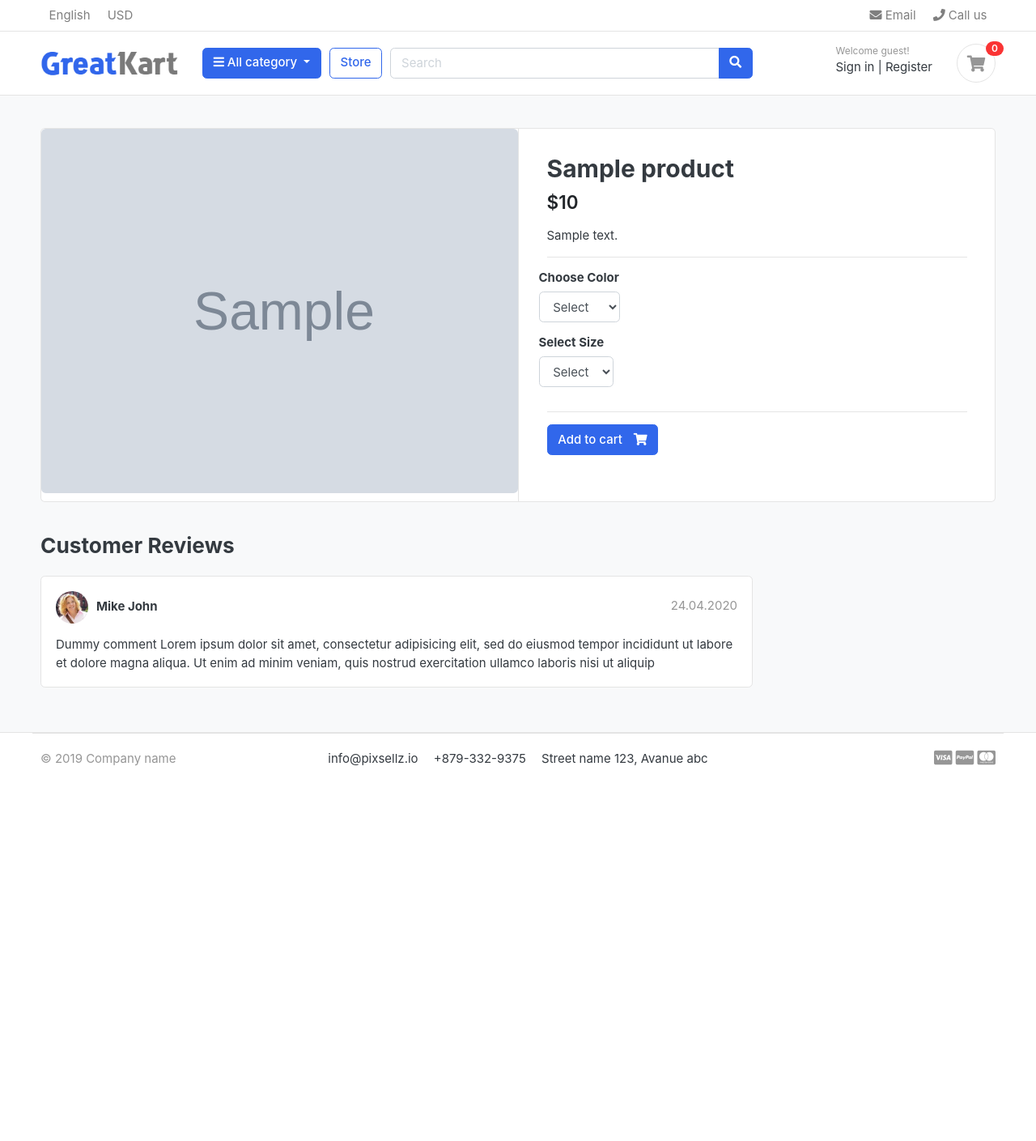
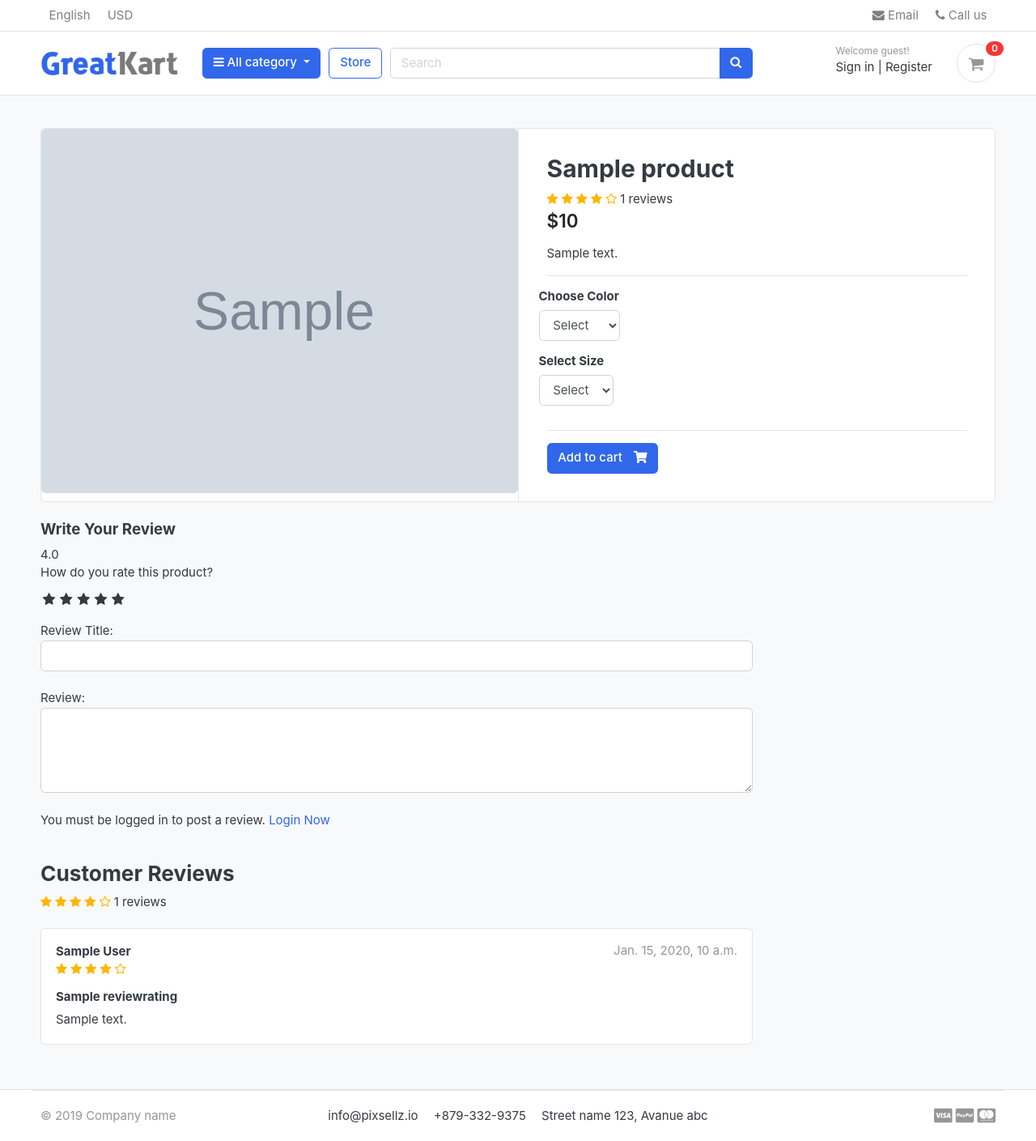
Before and after one commit to MaitreyG/greatkart-django, a Django app: a page that uses templates/base.html in a window 1280 px wide. Shown: the whole page at 81% size. Before the commit the page ends 946 px from the top, so only its background shows below. Run offline with Django 5.2, Linux system fonts and the light colour scheme; tables that the repository leaves empty hold one stand-in row (values such as "Sample post"); grey boxes marked "Sample" are stand-in pictures; some libraries are stand-ins or nearby versions; some web fonts are replaced.

Commit message:
review and rating

```diff
--- a/accounts/models.py
+++ b/accounts/models.py
@@ -63,6 +63,8 @@ class Account(AbstractBaseUser):
 
     objects = MyAccountManager()
 
+
+
     def full_name(self):
         return f'{self.first_name} {self.last_name}'
 
--- /dev/null
+++ b/greatkart/static/css/custom.css
@@ -0,0 +1,42 @@
+.rate > input{
+  display: none;
+}
+
+.rate{
+  display: inline-block;
+  border: 0;
+}
+
+
+.rate > label{
+  float: right;
+}
+
+.rate > label:before{
+  display: inline-block;
+  font-size: 1.1rem;
+  font-family: FontAwesome;
+  content: "\f005";
+  margin: 0;
+  padding: 0.3rem .2rem;
+  cursor: pointer;
+}
+
+.rate .half:before{
+  content: "\f089";
+  position: absolute;
+  padding-right: 0;
+}
+
+input:checked ~ label, label:hover ~ label{
+  color: #ffb503;
+}
+
+
+input:checked + label:hover, input:checked ~ label:hover, input:checked ~ label:hover ~ label, label:hover ~ input:checked ~ label{
+  color: #cc9000;
+}
+
+.rating-star i{
+  color:#ffb503 !important;
+}
--- a/store/admin.py
+++ b/store/admin.py
@@ -1,5 +1,5 @@
 from django.contrib import admin
-from .models import Product,Variation
+from .models import Product,Variation,ReviewRating
 # Register your models here.
 
 class ProductAdmin(admin.ModelAdmin):
@@ -14,3 +14,4 @@ class VariationAdmin(admin.ModelAdmin):
 
 admin.site.register(Product,ProductAdmin)
 admin.site.register(Variation,VariationAdmin)
+admin.site.register(ReviewRating)
--- a/store/models.py
+++ b/store/models.py
@@ -1,6 +1,8 @@
 from django.db import models
 from category.models import Category
 from django.urls import reverse
+from accounts.models import Account
+from django.db.models import Avg,Count
 
 # Create your models here.
 class Product(models.Model):
@@ -20,6 +22,21 @@ class Product(models.Model):
 
   def __str__(self):
     return self.product_name
+
+  def averageReview(self):
+    reviews=ReviewRating.objects.filter(product=self, status=True).aggregate(average=Avg('rating'))
+    avg=0
+    if reviews['average'] is not None:
+      avg=float(reviews['average'])
+    return avg
+
+  def countReview(self):
+    reviews=ReviewRating.objects.filter(product=self, status=True).aggregate(count=Count('id'))
+    count=0
+    if reviews['count'] is not None:
+      count=int(reviews['count'])
+    return count
+
 
 class VariationManager(models.Manager):
   def colors(self):
@@ -45,3 +62,19 @@ class Variation(models.Model):
 
   def __str__(self):
     return self.variation_value
+
+
+class ReviewRating(models.Model):
+  product= models.ForeignKey(Product, on_delete=models.CASCADE)
+  user= models.ForeignKey(Account, on_delete=models.CASCADE)
+  subject=models.CharField(max_length=100,blank=True)
+  review= models.TextField(max_length=500,blank=True)
+  rating=models.FloatField()
+  ip =models.CharField(max_length=20,blank=True)
+  status=models.BooleanField(default=True)
+  created_at=models.DateTimeField(auto_now_add=True)
+  updated_at=models.DateTimeField(auto_now=True)
+
+
+  def __str__(self):
+    return self.subject
--- a/store/urls.py
+++ b/store/urls.py
@@ -10,4 +10,5 @@ urlpatterns = [
     path('category/<slug:category_slug>/', views.store, name='products_by_category'),
     path('category/<slug:category_slug>/<slug:product_slug>/', views.product_detail, name='product_detail'),
     path('search/',views.search, name='search'),
+    path('submit_review/<int:product_id>/', views.submit_review, name='submit_review'),
 ]
--- a/store/views.py
+++ b/store/views.py
@@ -1,11 +1,15 @@
-from django.shortcuts import render, get_object_or_404
-from .models import Product
+from django.shortcuts import render, get_object_or_404,redirect
+from .models import Product, ReviewRating
 from category.models import Category
 from carts.views import _cart_id
 
 from carts.models import CartItem
 from django.core.paginator import EmptyPage,PageNotAnInteger,Paginator
 from django.db.models import Q
+from .forms import ReviewForm
+from django.contrib import messages
+from orders.models import OrderProduct
+
 
 # Create your views here.
 def store(request, category_slug=None):
@@ -45,9 +49,23 @@ def product_detail(request,category_slug,product_slug):
   except Exception as e:
      raise e
 
+  if request.user.is_authenticated:
+    try:
+      orderproduct=OrderProduct.objects.filter(user=request.user,  product_id=single_product.id).exists()
+
+    except OrderProduct.DoesNotExist:
+      orderproduct=None
+
+  else:
+    orderproduct=None
+
+  reviews=ReviewRating.objects.filter(product_id=single_product.id, status=True)
+
   context={
     'single_product':single_product,
-    'in_cart':in_cart
+    'in_cart':in_cart,
+    'orderproduct':orderproduct,
+    'reviews':reviews,
   }
   return render(request,'store/product_detail.html',context)
 
@@ -65,3 +83,30 @@ def search(request):
 
     }
   return render(request, 'store/store.html',context)
+
+
+
+def submit_review(request,product_id):
+  url=request.META.get('HTTP_REFERER')
+  if request.method == 'POST':
+    try:
+      reviews=ReviewRating.objects.get(user__id=request.user.id, product__id=product_id)
+      form=ReviewForm(request.POST,instance=reviews)
+      form.save()
+      messages.success(request,'Thank You! Your review has been updated.')
+      return redirect(url)
+
+
+    except ReviewRating.DoesNotExist:
+      form =ReviewForm(request.POST)
+      if form.is_valid():
+        data=ReviewRating()
+        data.subject=form.cleaned_data['subject']
+        data.rating=form.cleaned_data['rating']
+        data.review=form.cleaned_data['review']
+        data.ip=request.META.get('REMOTE_ADDR')
+        data.product_id=product_id
+        data.user_id=request.user.id
+        data.save()
+        messages.success(request,'Thank You! Your review has been submitted.')
+        return redirect(url)
--- a/templates/base.html
+++ b/templates/base.html
@@ -25,6 +25,10 @@
 <link href="{% static 'css/ui.css' %}" rel="stylesheet" type="text/css"/>
 <link href="{% static 'css/responsive.css' %}" rel="stylesheet" media="only screen and (max-width: 1200px)" />
 
+<link href="{% static 'css/custom.css' %}" rel="stylesheet" type="text/css"/>
+
+<link rel="stylesheet" href="https://cdnjs.cloudflare.com/ajax/libs/font-awesome/4.7.0/css/font-awesome.min.css">
+
 <!-- custom javascript -->
 <script src="{% static 'js/script.js' %}" type="text/javascript"></script>
 
--- a/templates/store/product_detail.html
+++ b/templates/store/product_detail.html
@@ -22,6 +22,19 @@
           <article class="content-body">
 
           <h2 class="title">{{ single_product.product_name }}</h2>
+
+          <div class="rating-star">
+            <span>
+              <i class="fa fa-star{% if single_product.averageReview < 0.5 %}-o{% elif single_product.averageReview >= 0.5 and single_product.averageReview < 1 %}-half-o {% endif %}" aria-hidden="true"></i>
+              <i class="fa fa-star{% if single_product.averageReview < 1.5 %}-o{% elif single_product.averageReview >= 1.5 and single_product.averageReview < 2 %}-half-o {% endif %}" aria-hidden="true"></i>
+              <i class="fa fa-star{% if single_product.averageReview < 2.5 %}-o{% elif single_product.averageReview >= 2.5 and single_product.averageReview < 3 %}-half-o {% endif %}" aria-hidden="true"></i>
+              <i class="fa fa-star{% if single_product.averageReview < 3.5 %}-o{% elif single_product.averageReview >= 3.5 and single_product.averageReview < 4 %}-half-o {% endif %}" aria-hidden="true"></i>
+              <i class="fa fa-star{% if single_product.averageReview < 4.5 %}-o{% elif single_product.averageReview >= 4.5 and single_product.averageReview < 5 %}-half-o {% endif %}" aria-hidden="true"></i>
+              <span>{{single_product.countReview}} reviews</span>
+
+            </span>
+          </div>
+
 
           <div class="mb-3">
             <var class="price h4">${{ single_product.price }}</var>
@@ -76,28 +89,96 @@
   <div class="row">
         <div class="col-md-9">
 
-    <header class="section-heading">
-      <h3>Customer Reviews </h3>
 
-    </header>
+    <form action="{% url 'submit_review' single_product.id %}" method="POST">
+      {% csrf_token %}
+      <h5>Write Your Review</h5>
+      {{single_product.averageReview}}
+      <div>
+
+        <label>How do you rate this product?</label>
+        <br>
+        <div class="rate">
+          <input type="radio" name="rating" id="rating10" value="5" required /><label for="rating10" title="5"></label>
+          <input type="radio" name="rating" id="rating9" value="4.5" required /><label for="rating9" title="4.5" class="half"></label>
+          <input type="radio" name="rating" id="rating8" value="4" required /><label for="rating8" title="4"></label>
+          <input type="radio" name="rating" id="rating7" value="3.5" required /><label for="rating7" title="3.5" class="half"></label>
+          <input type="radio" name="rating" id="rating6" value="3" required /><label for="rating6" title="3"></label>
+          <input type="radio" name="rating" id="rating5" value="2.5" required /><label for="rating5" title="2.5" class="half"></label>
+          <input type="radio" name="rating" id="rating4" value="2" required /><label for="rating4" title="2"></label>
+          <input type="radio" name="rating" id="rating3" value="1.5" required /><label for="rating3" title="1.5" class="half"></label>
+          <input type="radio" name="rating" id="rating2" value="1" required /><label for="rating2" title="1"></label>
+          <input type="radio" name="rating" id="rating1" value="0.5" required /><label for="rating1" title="0.5" class="half"></label>
+
+        </div>
+<br>
+
+        Review Title:
+        <input type="text" class="form-control" name="subject">
+        <br>
+        Review:
+        <textarea name="review" rows="4" class="form-control"></textarea>
+        <br>
+        {% if user.is_authenticated %}
+          {% if orderproduct %}
+            <input type="submit" value="Submit Review" class="btn btn-primary">
+          {% else %}
+            <p>You must purchase this product to post a review. </p>
+
+          {% endif %}
+        {% else %}
+        <p>You must be logged in to post a review. <span><a href="{% url 'login' %}">Login Now</a></span></p>
+
+
+        {% endif %}
+
+      </div>
+{% include 'includes/alerts.html' %}
+
+    </form>
+<br>
+<header class="section-heading">
+  <h3>Customer Reviews </h3>
+  <div class="rating-star">
+    <span>
+      <i class="fa fa-star{% if single_product.averageReview < 0.5 %}-o{% elif single_product.averageReview >= 0.5 and single_product.averageReview < 1 %}-half-o {% endif %}" aria-hidden="true"></i>
+			<i class="fa fa-star{% if single_product.averageReview < 1.5 %}-o{% elif single_product.averageReview >= 1.5 and single_product.averageReview < 2 %}-half-o {% endif %}" aria-hidden="true"></i>
+			<i class="fa fa-star{% if single_product.averageReview < 2.5 %}-o{% elif single_product.averageReview >= 2.5 and single_product.averageReview < 3 %}-half-o {% endif %}" aria-hidden="true"></i>
+			<i class="fa fa-star{% if single_product.averageReview < 3.5 %}-o{% elif single_product.averageReview >= 3.5 and single_product.averageReview < 4 %}-half-o {% endif %}" aria-hidden="true"></i>
+			<i class="fa fa-star{% if single_product.averageReview < 4.5 %}-o{% elif single_product.averageReview >= 4.5 and single_product.averageReview < 5 %}-half-o {% endif %}" aria-hidden="true"></i>
+      <span>{{single_product.countReview}} reviews</span>
+    </span>
+  </div>
+
+</header>
+{% for review in reviews %}
 
     <article class="box mb-3">
       <div class="icontext w-100">
-        <img src="{% static './images/avatars/avatar1.jpg' %}" class="img-xs icon rounded-circle">
+
         <div class="text">
-          <span class="date text-muted float-md-right">24.04.2020 </span>
-          <h6 class="mb-1">Mike John </h6>
+          <span class="date text-muted float-md-right">{{review.updated_at}}</span>
+          <h6 class="mb-1">{{review.user.full_name}}</h6>
+          <div class="rating-star">
+            <span>
+              <i class="fa fa-star{% if review.rating == 0.5 %}-half-o{% elif review.rating < 1 %}-o {% endif %}" aria-hidden="true"></i>
+              <i class="fa fa-star{% if review.rating == 1.5 %}-half-o{% elif review.rating < 2 %}-o {% endif %}" aria-hidden="true"></i>
+              <i class="fa fa-star{% if review.rating == 2.5 %}-half-o{% elif review.rating < 3 %}-o {% endif %}" aria-hidden="true"></i>
+              <i class="fa fa-star{% if review.rating == 3.5 %}-half-o{% elif review.rating < 4 %}-o {% endif %}" aria-hidden="true"></i>
+              <i class="fa fa-star{% if review.rating == 4.5 %}-half-o{% elif review.rating < 5 %}-o {% endif %}" aria-hidden="true"></i>
+            </span>
+          </div>
 
         </div>
       </div> <!-- icontext.// -->
       <div class="mt-3">
+        <h6>{{review.subject}}</h6>
         <p>
-          Dummy comment Lorem ipsum dolor sit amet, consectetur adipisicing elit, sed do eiusmod
-          tempor incididunt ut labore et dolore magna aliqua. Ut enim ad minim veniam,
-          quis nostrud exercitation ullamco laboris nisi ut aliquip
+          {{review.review}}
         </p>
       </div>
     </article>
+{% endfor %}
 
 
 
```
Also changed, not shown: store/forms.py (added, +7 -0 lines), store/migrations/0006_alter_variation_variation_category_reviewrating.py (added).
